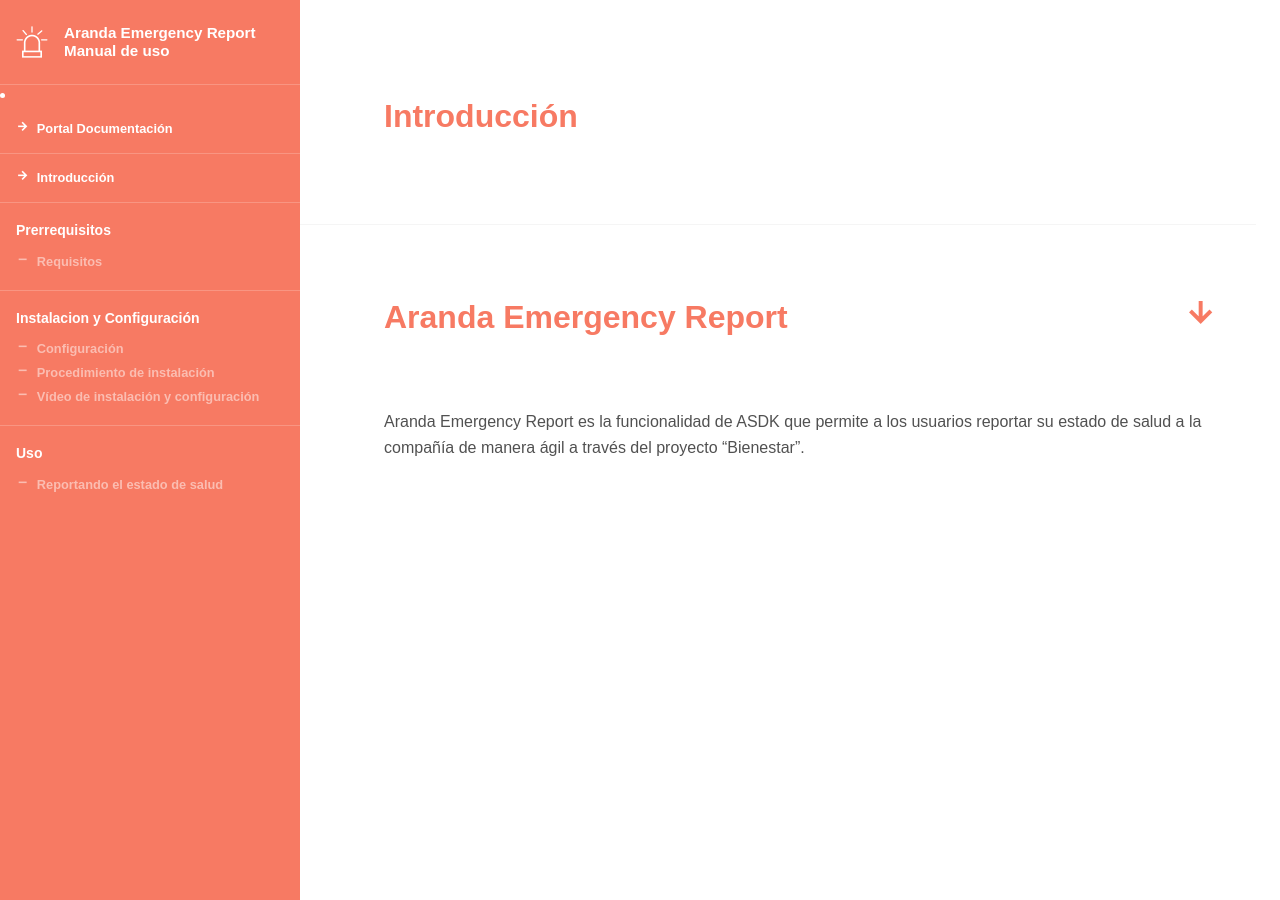
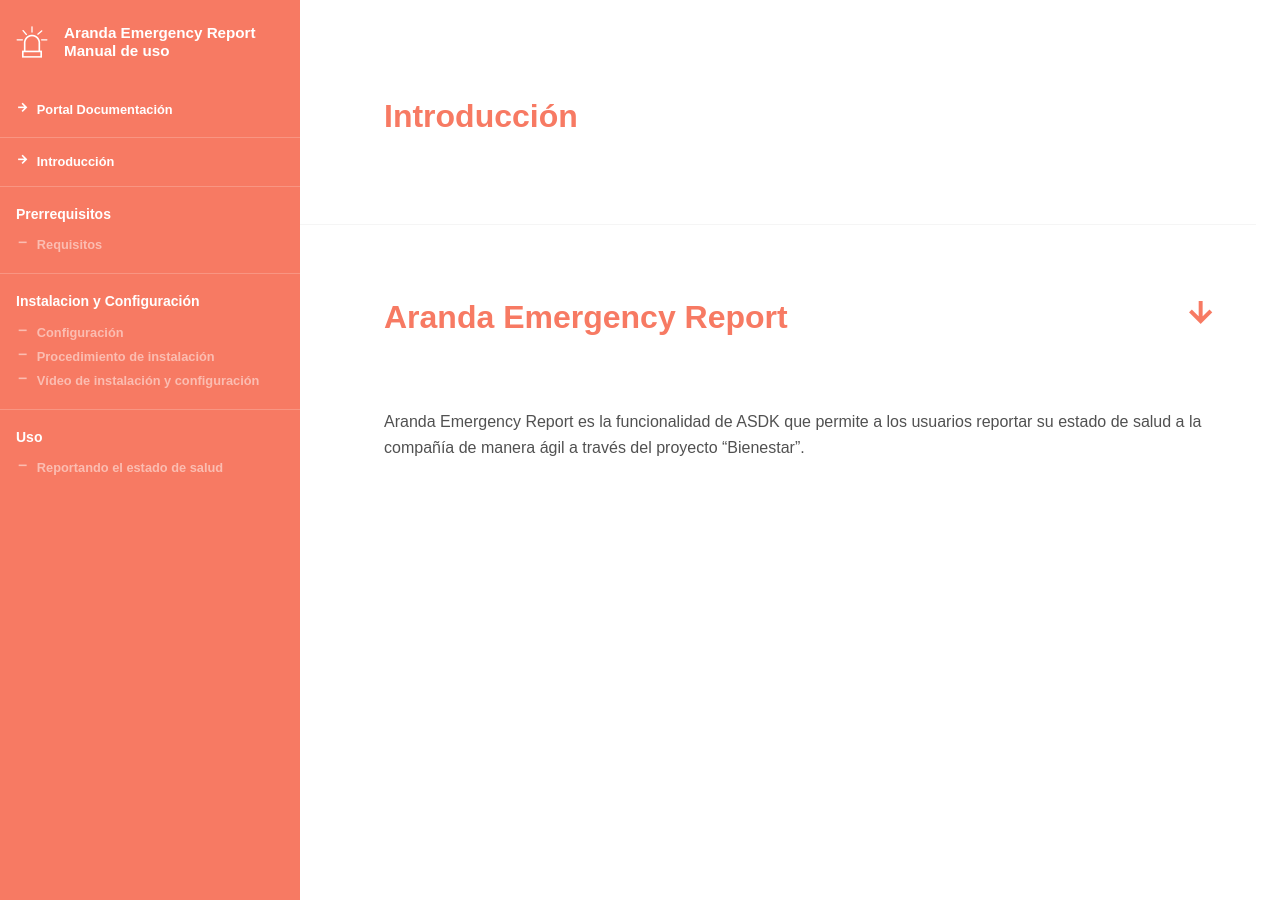
Before and after one commit to Nats85/ArandaEmergencyReport, a Jekyll site: the page built from index.md, in a window 1280 px wide. Built offline with Jekyll 4.4.1, drawn with Linux system fonts in a browser that asks for light colours.

Commit message:
Update sidebar.html

```diff
--- a/_includes/sidebar.html
+++ b/_includes/sidebar.html
@@ -5,7 +5,7 @@
     <div class="title">{{ site.sg_title }}</div>
   </a>
 
-  <li><a href="https://nats85.github.io/docs/"{% if page.url == '/' %} class="active"{% endif %}>Portal Documentación</a></li>
+  <a href="https://nats85.github.io/docs/"{% if page.url == '/' %} class="active"{% endif %}>Portal Documentación</a></li>
   <ul>
     <li><a href="{{ site.baseurl }}/index.html"{% if page.url == '/' %} class="active"{% endif %}>Introducción</a></li>
   </ul>
```
